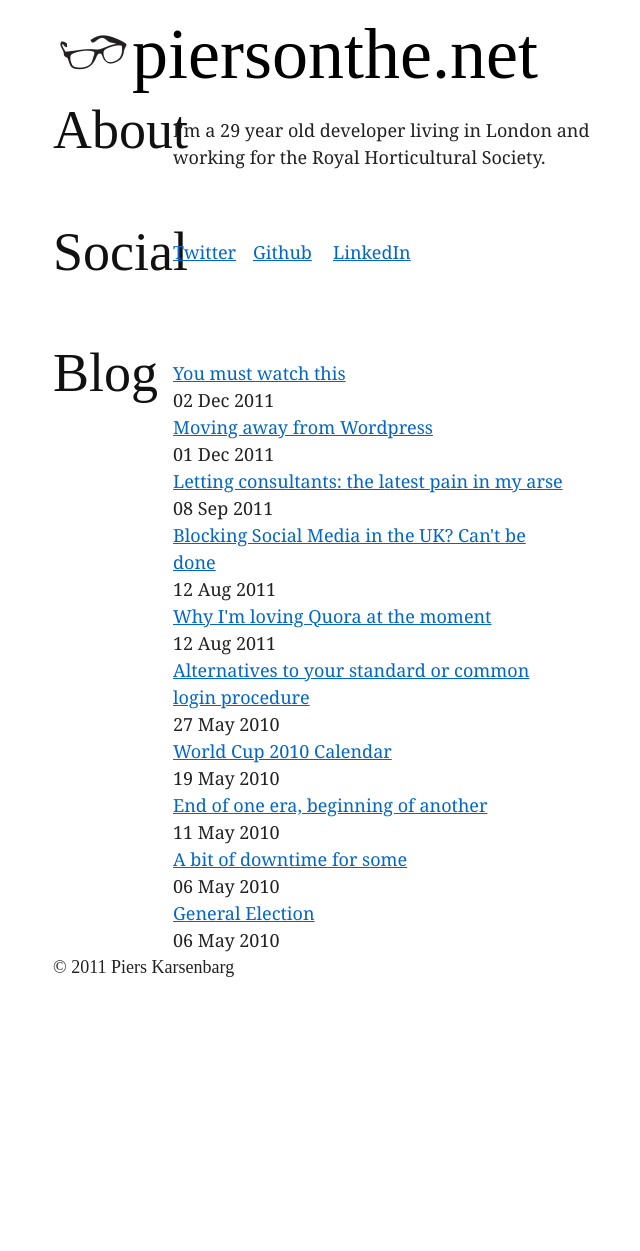
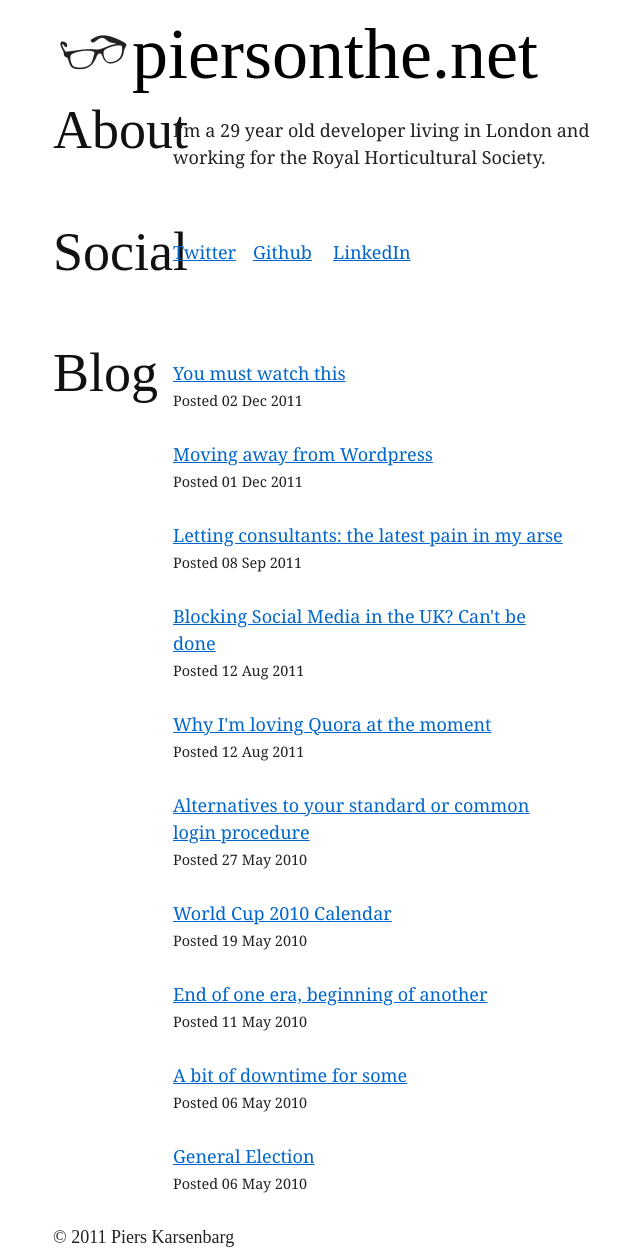
Before and after one commit to pierskarsenbarg/pierskarsenbarg.github.com_old, a Jekyll site: the page built from index.html, in a window 1280 px wide. Shown: the whole page, without its empty margins (272-912 px from the left). Built offline with Jekyll 4.4.1, drawn with Linux system fonts in a browser that asks for light colours; some web fonts are replaced; Markdown is read by kramdown in place of the engine named in the settings; the list of posts is cut into pages by our own code; before the commit the page ends 981 px from its top, so only the background shows below that.

Commit message:
Made post date a bit smaller

```diff
--- a/index.html
+++ b/index.html
@@ -6,6 +6,6 @@
 {% for post in paginator.posts %}
 <div class="span-10">
   <div><a href="{{ post.url }}">{{ post.title }}</a></div>
-  <div>{{ post.date | date_to_string }}</div>
+  <div class="small">Posted {{ post.date | date_to_string }}</div>
 </div>
 {% endfor %}
```
